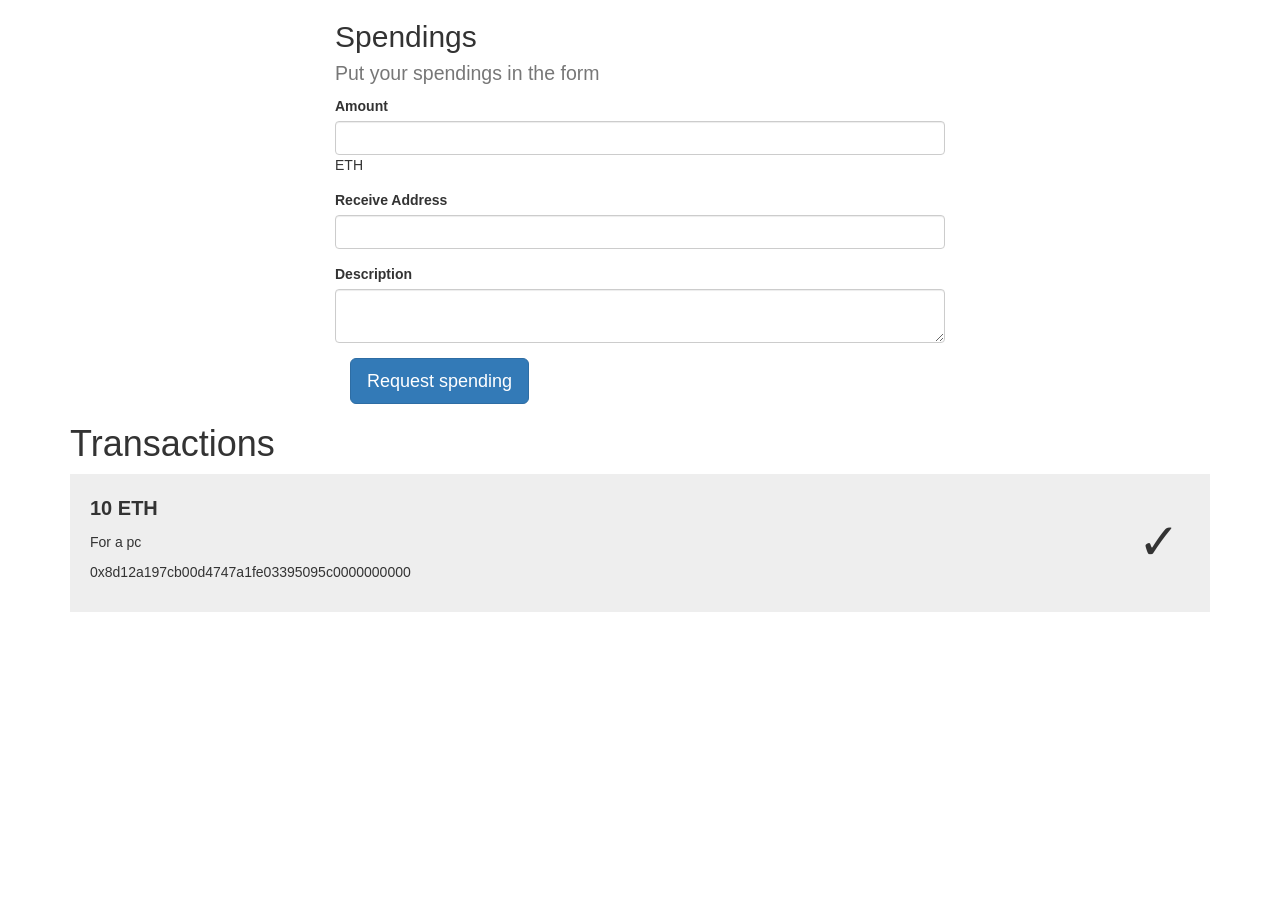
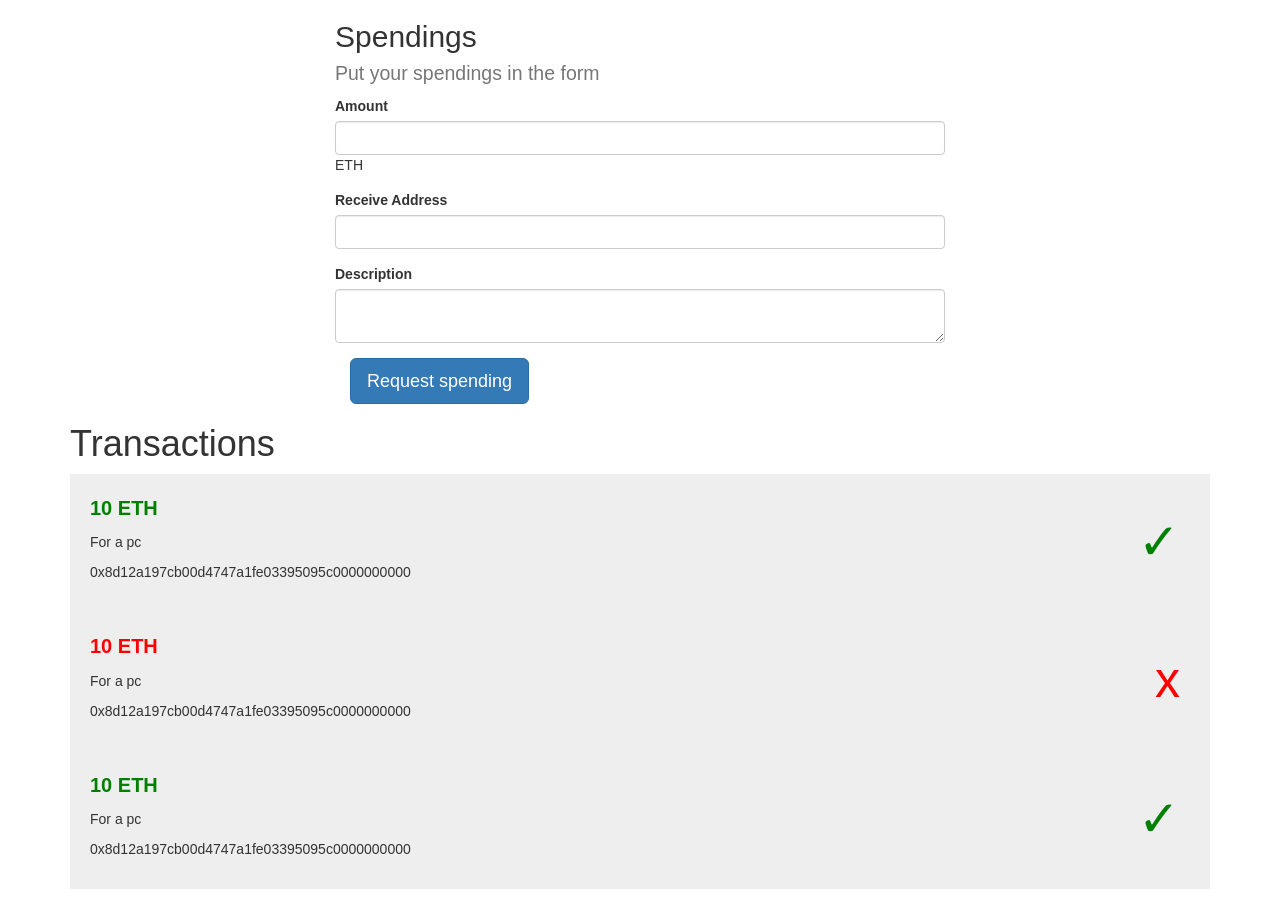
Before and after one commit to u-amine/ICOBlockveto, a React (Create React App) app: page / in a window 1280 px wide. Before the commit the page ends 800 px from the top, so only its background shows below. Built offline with nearby package versions, Linux system fonts and the light colour scheme.

Commit message:
Add failure transaction

```diff
--- a/src/App.js
+++ b/src/App.js
@@ -30,6 +30,22 @@ const TransactionForm = () => {
   );
 };
 
+const Transaction = ({ status }) => {
+  const color = status === 'success' ? 'green' : 'red';
+  return (
+    <li className="bv-transaction-item">
+      <p className="bv-transaction-item--amount">
+        <b style={{ color: color }}>10 ETH</b>
+      </p>
+      <p>For a pc</p>
+      <p>0x8d12a197cb00d4747a1fe03395095c0000000000</p>
+      <div className="bv-transaction-item--status" style={{ color: color }}>
+        {status === 'success' ? '✓' : 'x'}
+      </div>
+    </li>
+  );
+};
+
 const TransactionsList = () => {
   return (
     <div className="container">
@@ -41,14 +57,9 @@ const TransactionsList = () => {
       <div className="row">
         <div className="col-xs-12">
           <ul className="list-unstyled">
-            <li className="bv-transaction-item">
-              <p className="bv-transaction-item--amount">
-                <b>10 ETH</b>
-              </p>
-              <p>For a pc</p>
-              <p>0x8d12a197cb00d4747a1fe03395095c0000000000</p>
-              <div className="bv-transaction-item--status">✓</div>
-            </li>
+            <Transaction status="success" />
+            <Transaction status="failure" />
+            <Transaction status="success" />
           </ul>
         </div>
       </div>
```
